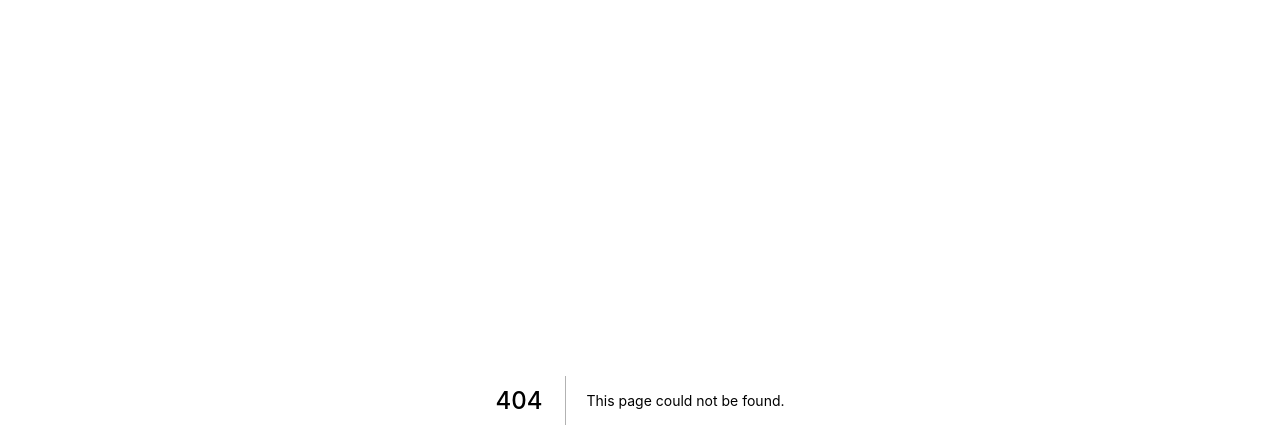
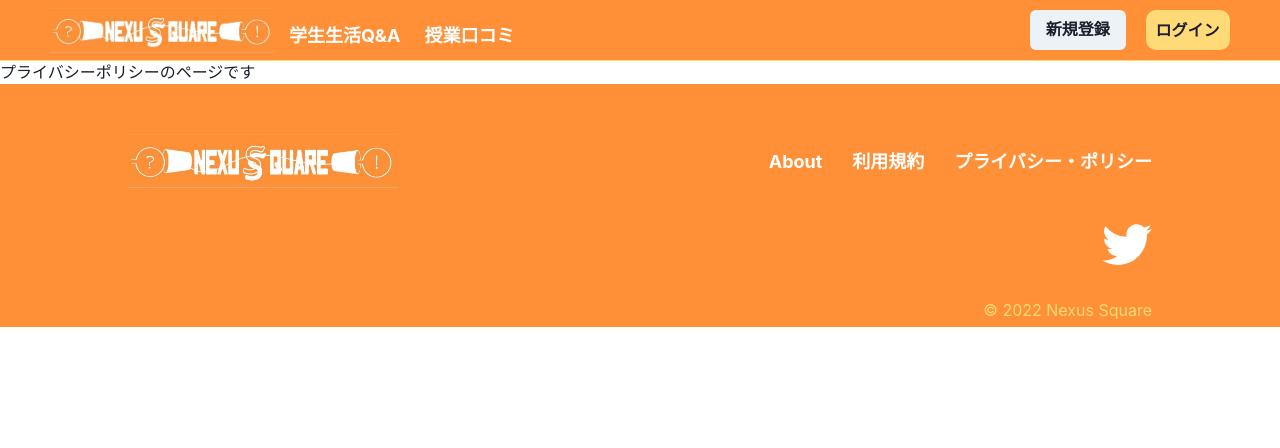
Before and after one commit to NexusSquare/NexusSquare-Web, a Next.js app: page /privacy in a window 1280 px wide. Before the commit this address had no page. Shown: the top 448 px of the page. Built offline with nearby package versions, Linux system fonts and the light colour scheme; no server answers.

Commit message:
💄feat:プライバシーポリシーと利用規約のページトレイアウトだけ作成1

```diff
--- /dev/null
+++ b/src/pages/privacy.tsx
@@ -0,0 +1,14 @@
+import { Box } from '@chakra-ui/react'
+import { NextPage } from 'next'
+import React from 'react'
+import DefaultLayout from '../components/common/DefaultLayout'
+
+const Privacy: NextPage = () => {
+    return (
+        <DefaultLayout pageName="プライバシーポリシー">
+            <Box w="full">プライバシーポリシーのページです</Box>
+        </DefaultLayout>
+    )
+}
+
+export default Privacy
```
Also changed, not shown: src/pages/rule.tsx (added, +14 -0 lines).
